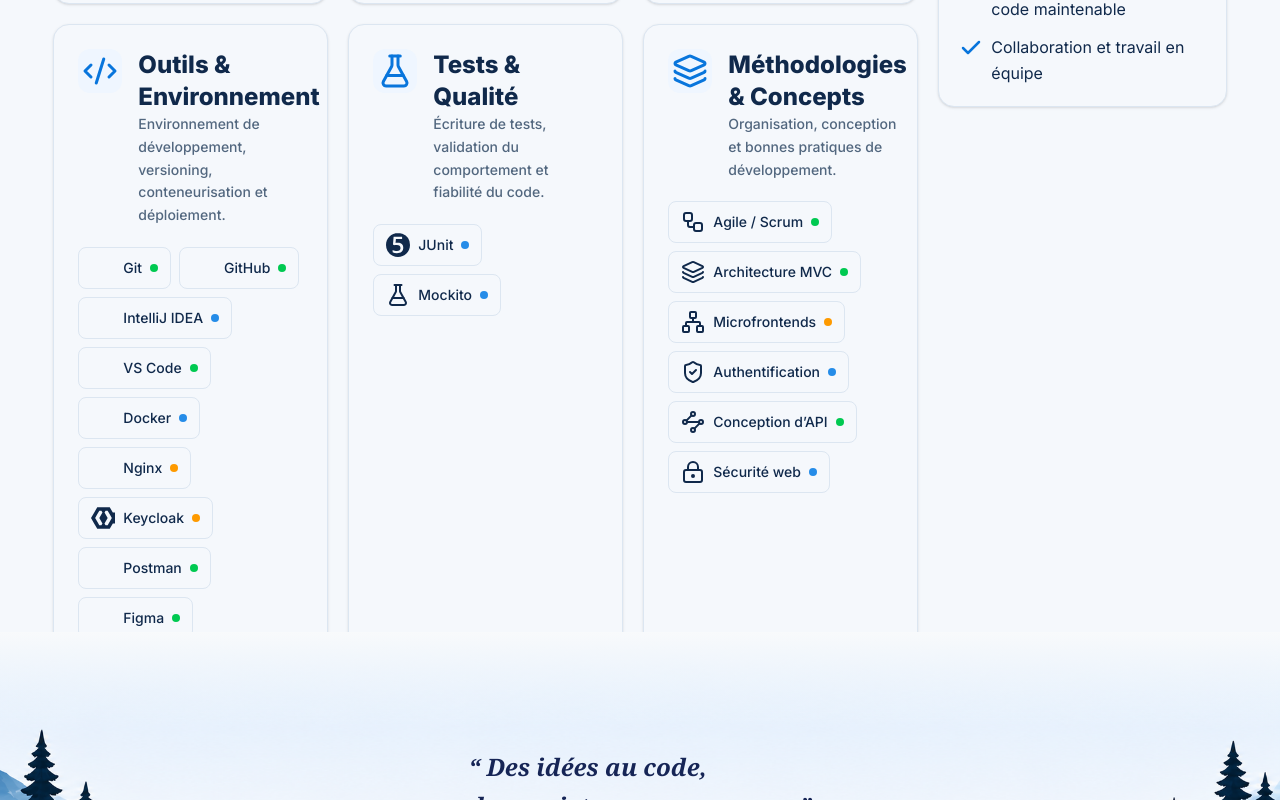
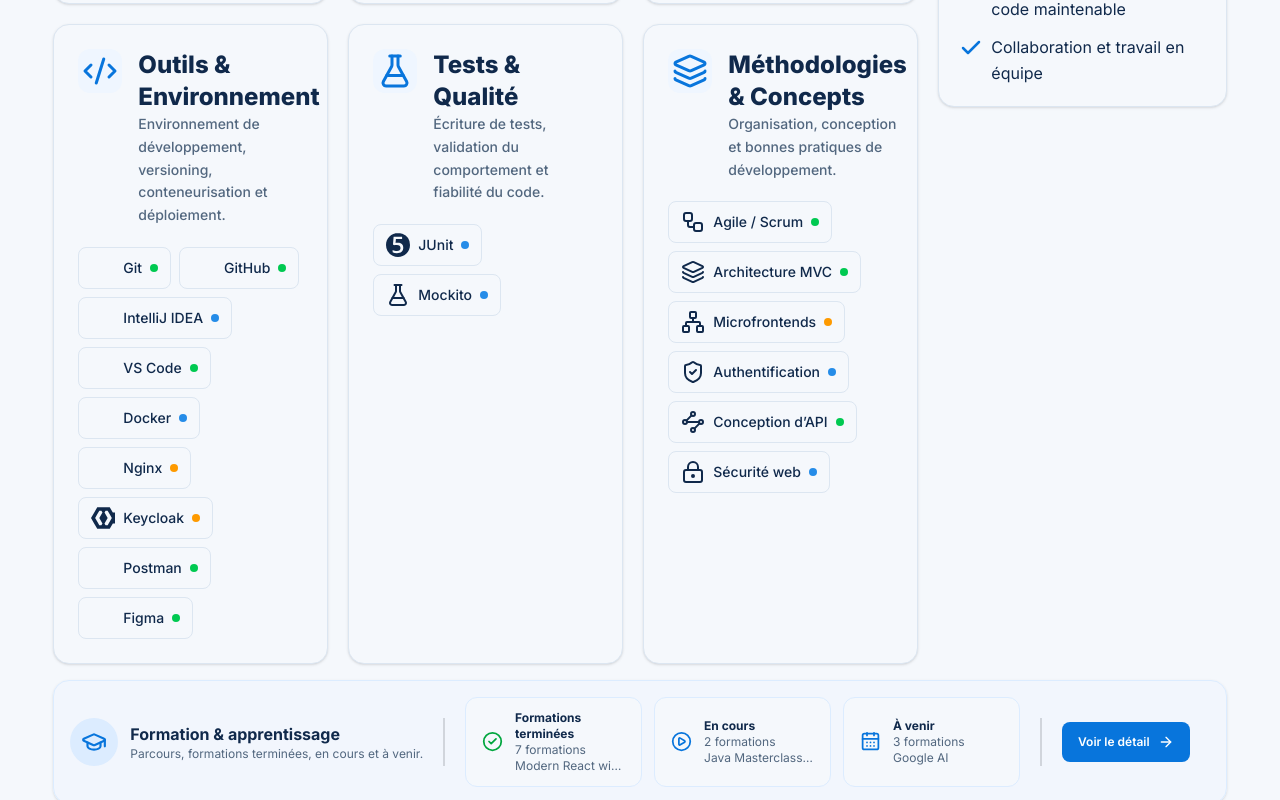
Before and after one commit to Coada-Emilian/developer-portfolio, a React (Vite) app in the folder frontend/: page /skills/technical in a window 1280 px wide. Shown: the part 1117-1917 px from the top of the page. Built offline with nearby package versions, Linux system fonts and the light colour scheme; some icons are missing.

Commit message:
style: add basic responsive layout for training overview

```diff
--- a/frontend/src/pages/skills/SkillsPage.tsx
+++ b/frontend/src/pages/skills/SkillsPage.tsx
@@ -15,6 +15,7 @@ import SkillsOverview from './components/SkillsOverview'
 import TechnologyCategoryCard from './components/TechnologyCategoryCard'
 import HeroSection from './sections/HeroSection'
 import SkillsSection from './sections/SkillsSection'
+import TrainingSection from './sections/TrainingSection'
 
 const technologyCategories = [
   frontendSkills,
@@ -61,7 +62,12 @@ export default function SkillsPage() {
           {pathname === '/skills/complementary' && <div>Complementary information content</div>}
         </SkillsSection>
 
-        {/* {pathname === '/skills/technical' && <TrainingSection />} */}
+        {pathname === '/skills/technical' && (
+          <>
+            <TrainingSection />
+            <div className="h-6 md:h-4 lg:hidden"></div>
+          </>
+        )}
       </div>
     </main>
   )
--- a/frontend/src/pages/skills/components/TrainingOverview.tsx
+++ b/frontend/src/pages/skills/components/TrainingOverview.tsx
@@ -34,7 +34,7 @@ function RotatingCourseTitle({ courses }: RotatingCourseTitleProps) {
 
 export default function TrainingOverview() {
   return (
-    <section className="flex items-center gap-5 rounded-2xl border border-blue-100 bg-blue-50/50 p-4 shadow-sm">
+    <>
       {/* Introduction */}
       <div className="flex min-w-70 items-center gap-3">
         <div className="flex size-12 shrink-0 items-center justify-center rounded-full bg-blue-100 text-blue-600">
@@ -85,6 +85,8 @@ export default function TrainingOverview() {
         Voir le détail
         <ArrowRight size={16} />
       </Link>
-    </section>
+
+      <div className="hidden lg:block"></div>
+    </>
   )
 }
--- a/frontend/src/pages/skills/sections/TrainingSection.tsx
+++ b/frontend/src/pages/skills/sections/TrainingSection.tsx
@@ -2,7 +2,7 @@ import TrainingOverview from '../components/TrainingOverview'
 
 export default function TrainingSection() {
   return (
-    <section className="mb-32">
+    <section className="mb-4 md:mb-0 lg:mb-26 lg:flex items-center gap-5 rounded-2xl border border-blue-100 bg-blue-50/50 p-4 shadow-sm hidden">
       <TrainingOverview />
     </section>
   )
```
